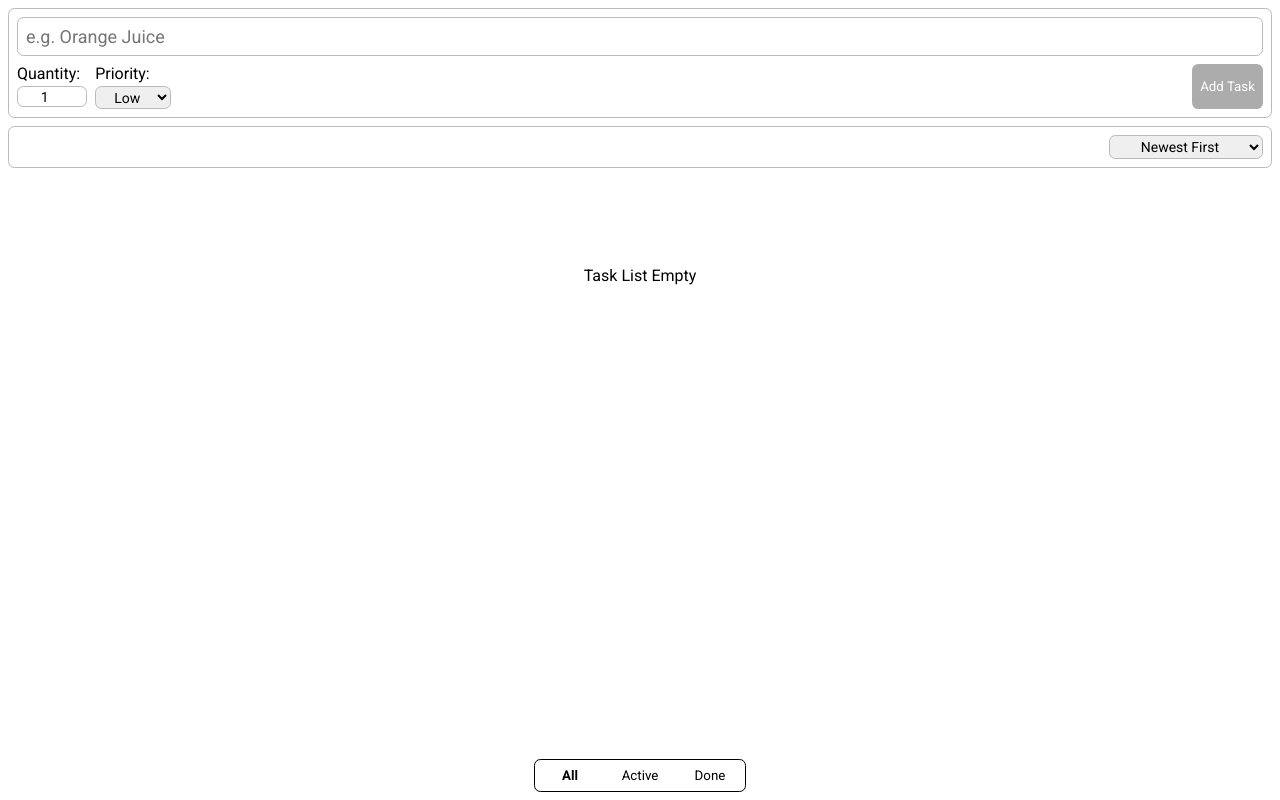
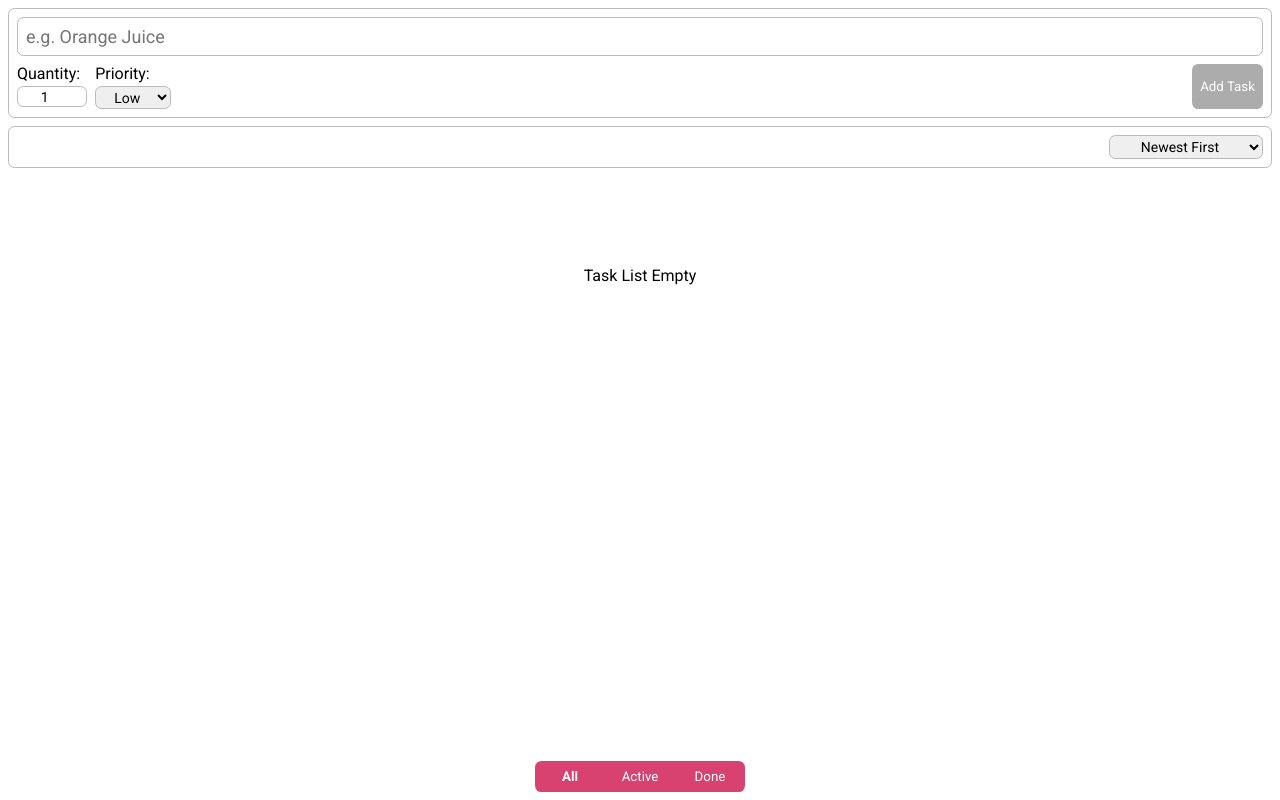
Before and after one commit to dejanpls/pocketlist, a React (Vite) app: page / in a window 1280 px wide. Built offline with nearby package versions, Linux system fonts and the light colour scheme.

Commit message:
style: tabs container's buttons

```diff
--- a/src/styles/tabs.css
+++ b/src/styles/tabs.css
@@ -1,5 +1,5 @@
 div.tabs {
-  border: 1px solid black;
+  border: none;
   border-radius: 0.4rem;
   display: flex;
   justify-content: center;
@@ -7,6 +7,7 @@ div.tabs {
   left: 50%;
   bottom: 0.5rem;
   transform: translateX(-50%);
+  background-color: rgb(215, 66, 113);
 }
 
 div.tabs > button {
@@ -14,6 +15,7 @@ div.tabs > button {
   border: none;
   padding: 0.5rem;
   width: 70px;
+  color: white;
 }
 
 div.tabs > button.selected {
```
